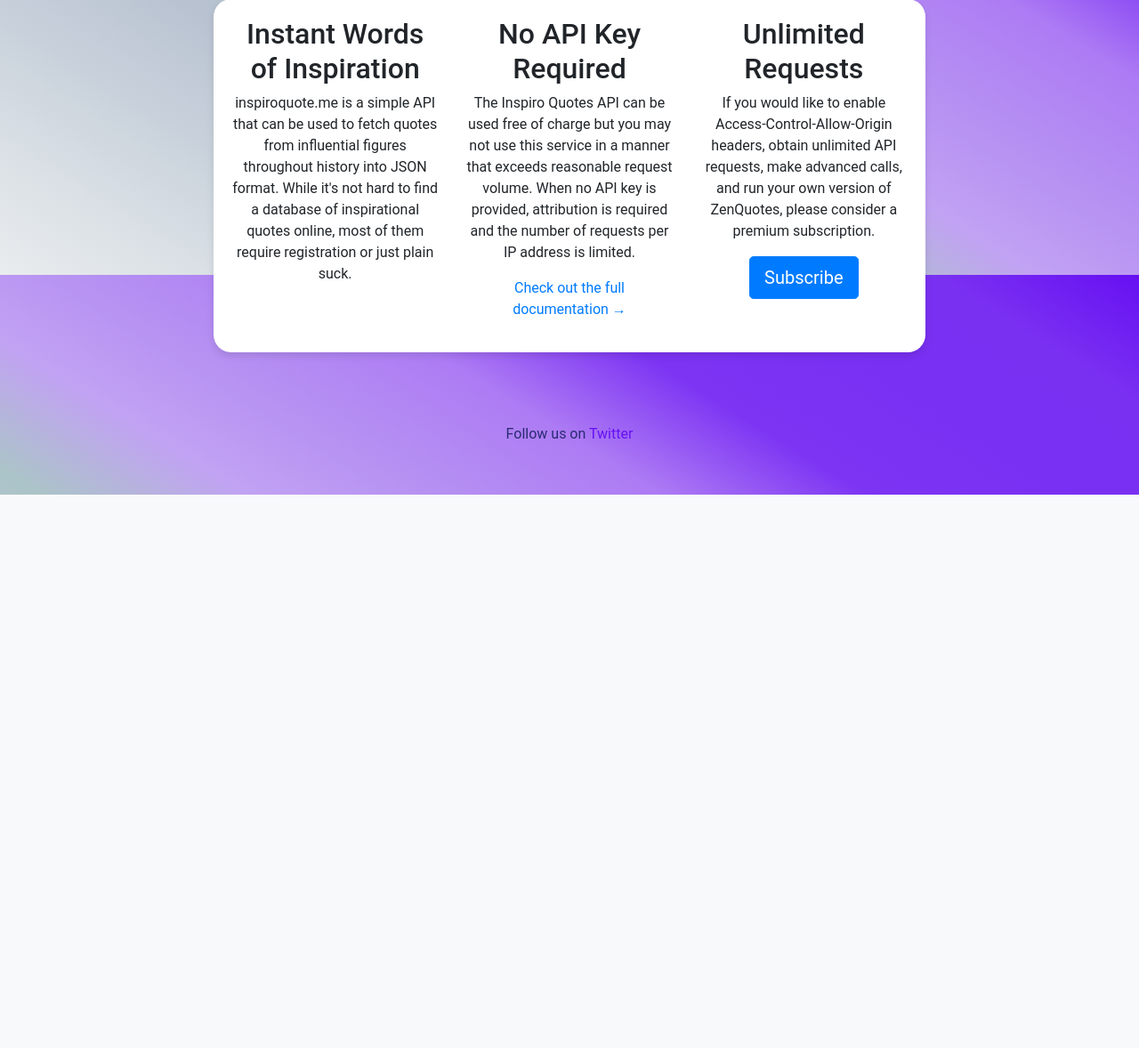
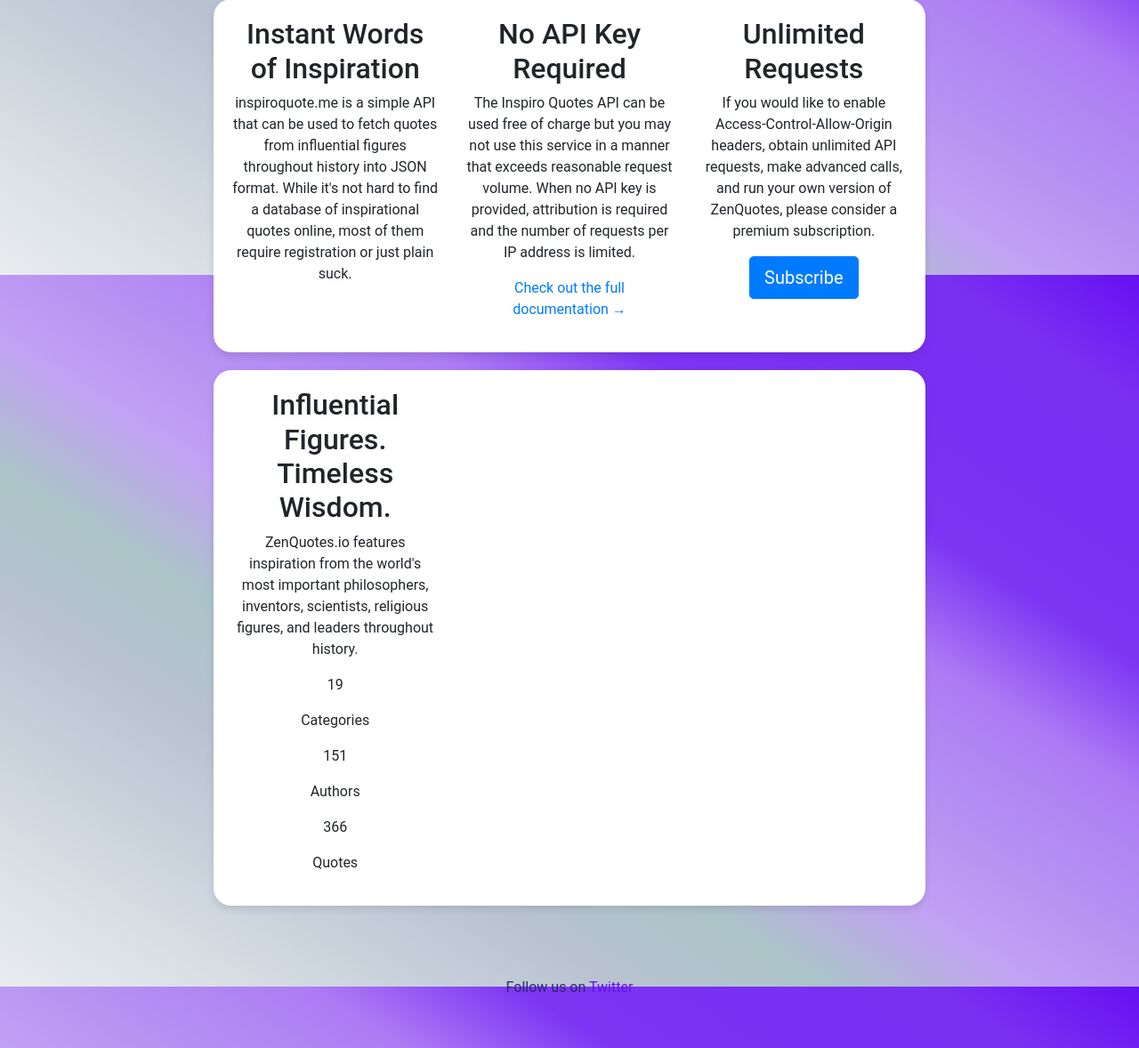
Before and after one commit to houcine200/InspiroQuote, a Flask app: page / in a window 1280 px wide. Shown: the part 491-1669 px from the top of the page at 89% size. Before the commit the page ends 1047 px from the top, so only its background shows below. Run offline with Flask 3, Linux system fonts and the light colour scheme; some libraries are stand-ins or nearby versions.

Commit message:
home update landing page

```diff
--- a/web_dynamic/templates/home.html
+++ b/web_dynamic/templates/home.html
@@ -29,7 +29,7 @@
             <p>Discover the wisdom of ages, encapsulated in quotes that inspire, motivate, and provoke thought. Whether you're seeking solace, inspiration, or a new perspective, our curated collection awaits.</p>
         </section>
 
-        <!-- Landing Page Sections -->
+        <!-- First Landing Page Section -->
         <section class="landing">
             <div class="row">
                 <div class="col-lg-4">
@@ -49,6 +49,27 @@
             </div>
         </section>
 
+        <!-- Second Landing Page Section -->
+        <section class="landing">
+            <div class="row">
+                <div class="col-lg-4">
+                    <h2>Influential Figures. Timeless Wisdom.</h2>
+                    <p>ZenQuotes.io features inspiration from the world's most important philosophers, inventors, scientists, religious figures, and leaders throughout history.</p>
+                    <div class="counter">
+                        <p class="counter-count">19</p>
+                        <p class="employee-p">Categories</p>
+                    </div>
+                    <div class="counter">
+                        <p class="counter-count">151</p>
+                        <p class="customer-p">Authors</p>
+                    </div>
+                    <div class="counter">
+                        <p class="counter-count">366</p>
+                        <p class="design-p">Quotes</p>
+                    </div>
+                </div>
+            </div>
+        </section>
     </main>
 
     <footer>
```
